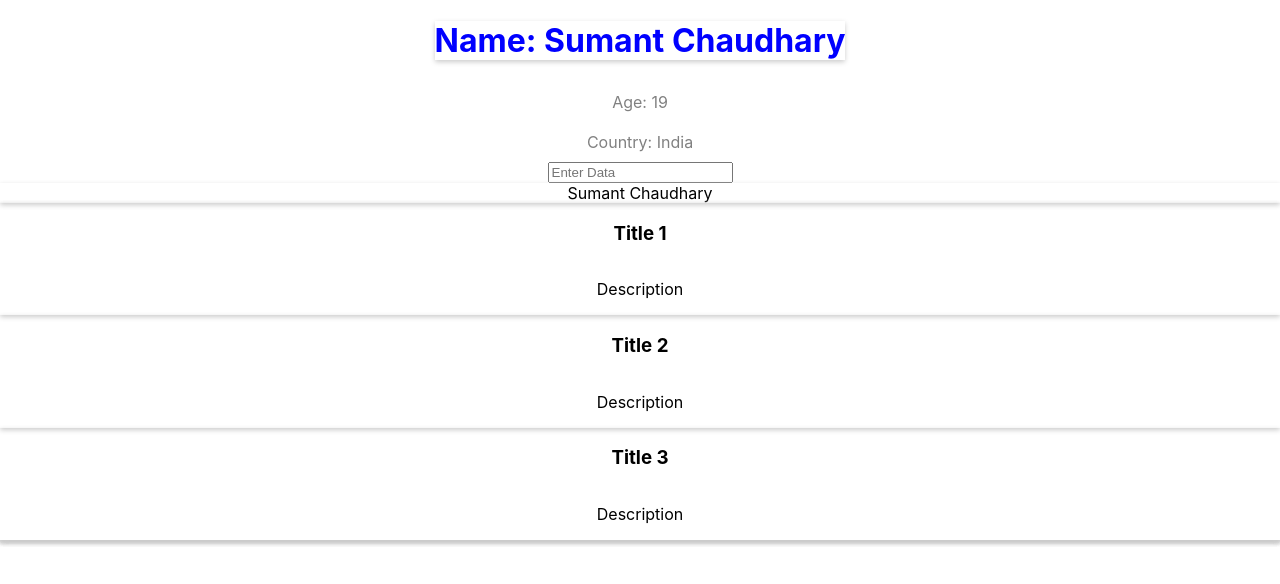
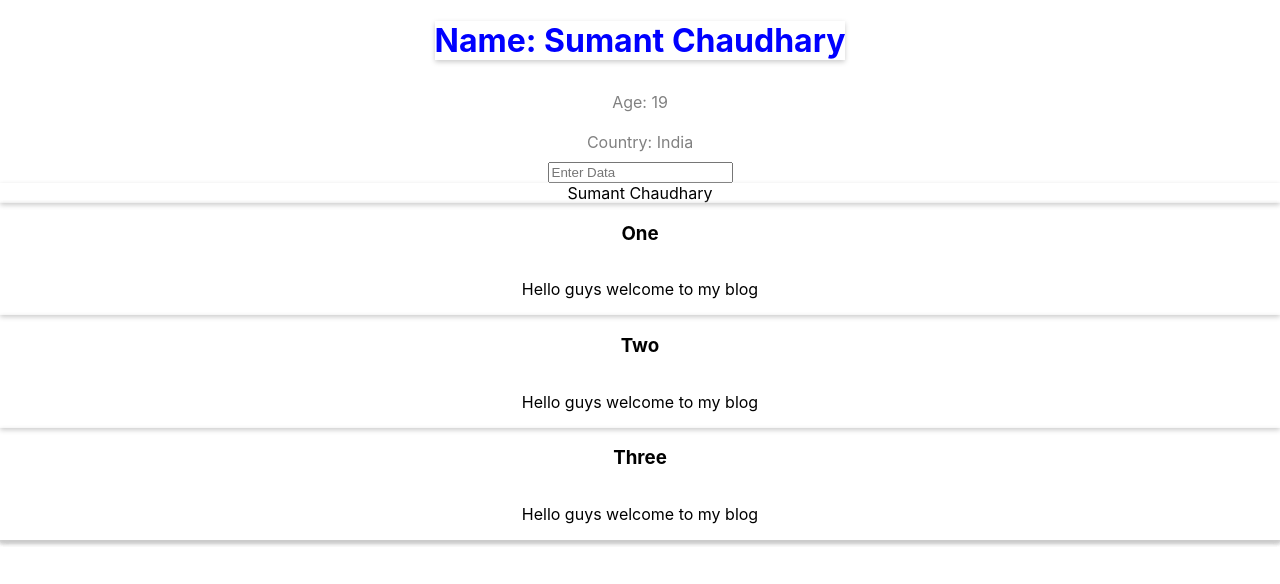
Before and after one commit to sumant7/react-prac, a React (Create React App) app in the folder first/: page / in a window 1280 px wide. Shown: the top 584 px of the page. Built offline with nearby package versions, Linux system fonts and the light colour scheme.

Commit message:
using props

```diff
--- a/first/src/App.js
+++ b/first/src/App.js
@@ -48,7 +48,7 @@
   ]
   const bm = blogs.map((item,pos)=>{
     return(
-      <Card key={pos} title= "Title" n={pos}/> //always start the name with capital letter
+      <Card key={pos} title= {item.title} description= {item.description}/> //always start the name with capital letter
       // <div className='card' key={item.id}>
       // <h3>{item.title}</h3>
       // <p>{item.description}</p>
--- a/first/src/blog.js
+++ b/first/src/blog.js
@@ -3,8 +3,8 @@
 const card =(props)=>{
     return(
     <div className='card'>
-      <h3>{props.title +" " + (props.n+1)}</h3>
-      <p>Description</p>
+      <h3>{props.title}</h3>
+      <p>{props.description}</p>
       </div>
     )
 }
```
